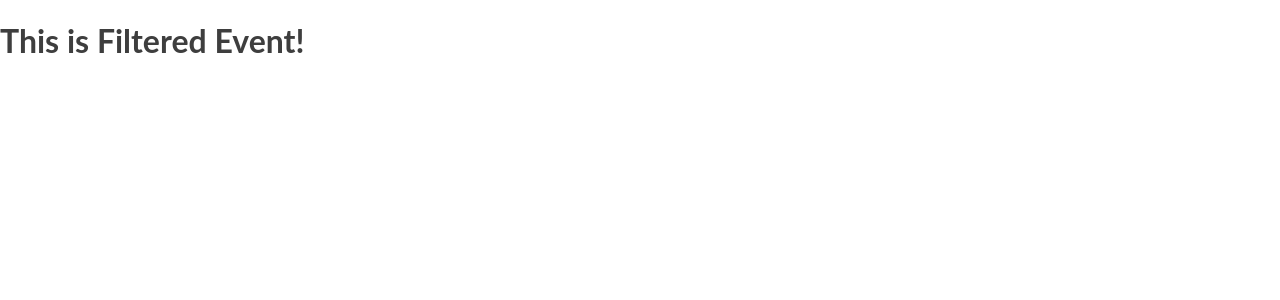
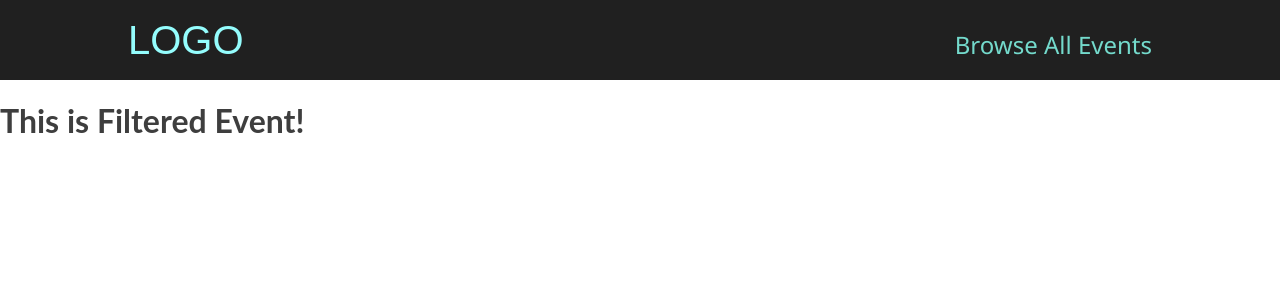
Before and after one commit to nihaltowfiq/next-events, a Next.js app: page /events in a window 1280 px wide. Shown: the top 300 px of the page. Built offline with nearby package versions, Linux system fonts and the light colour scheme.

Commit message:
Layout added

```diff
--- /dev/null
+++ b/components/Layout/Header.js
@@ -0,0 +1,22 @@
+import Link from 'next/link';
+import classes from './Header.module.css';
+
+const Header = () => {
+    return (
+        <header className={classes.header}>
+            <div className={classes.logo}>
+                <Link href="/">LOGO</Link>
+            </div>
+
+            <nav className={classes.navigation}>
+                <ul>
+                    <li>
+                        <Link href="/events">Browse All Events</Link>
+                    </li>
+                </ul>
+            </nav>
+        </header>
+    );
+};
+
+export default Header;
--- /dev/null
+++ b/components/Layout/Header.module.css
@@ -0,0 +1,41 @@
+.header {
+    width: 100%;
+    display: flex;
+    justify-content: space-between;
+    align-items: baseline;
+    padding: 1rem 10%;
+    height: 5rem;
+    background-color: #202020;
+}
+
+.logo {
+    font-size: 1.5rem;
+    color: white;
+    font-family: 'Fira', sans-serif;
+    height: 100%;
+    display: flex;
+    justify-content: center;
+    align-items: center;
+    color: #94fdfd;
+}
+
+.logo a {
+    text-decoration: none;
+    color: #94fdfd;
+}
+
+.navigation a {
+    text-decoration: none;
+    color: #74dacc;
+    font-size: 1rem;
+}
+
+@media (min-width: 768px) {
+    .logo {
+        font-size: 2.5rem;
+    }
+
+    .navigation a {
+        font-size: 1.5rem;
+    }
+}
--- /dev/null
+++ b/components/Layout/index.js
@@ -0,0 +1,13 @@
+import { Fragment } from 'react';
+import Header from './Header';
+
+const Layout = ({ children }) => {
+    return (
+        <Fragment>
+            <Header />
+            <main>{children}</main>
+        </Fragment>
+    );
+};
+
+export default Layout;
--- a/pages/_app.js
+++ b/pages/_app.js
@@ -1,7 +1,12 @@
-import '../styles/globals.css'
+import '../styles/globals.css';
+import Layout from '../components/Layout';
 
 function MyApp({ Component, pageProps }) {
-  return <Component {...pageProps} />
+    return (
+        <Layout>
+            <Component {...pageProps} />
+        </Layout>
+    );
 }
 
-export default MyApp
+export default MyApp;
```
Also changed, not shown: pages/events/index.js (+3 -4 lines), pages/index.js (+7 -3 lines).
